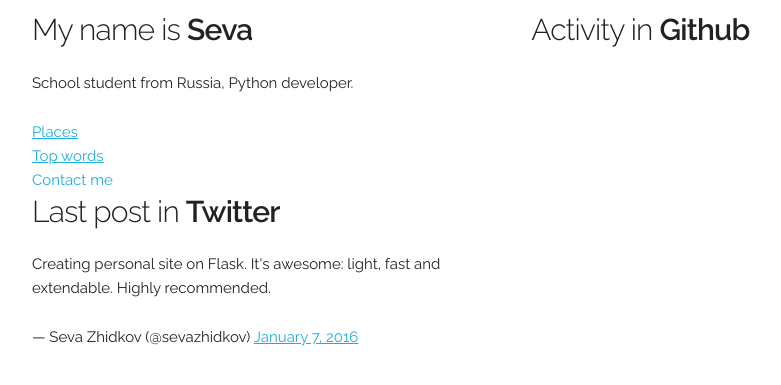
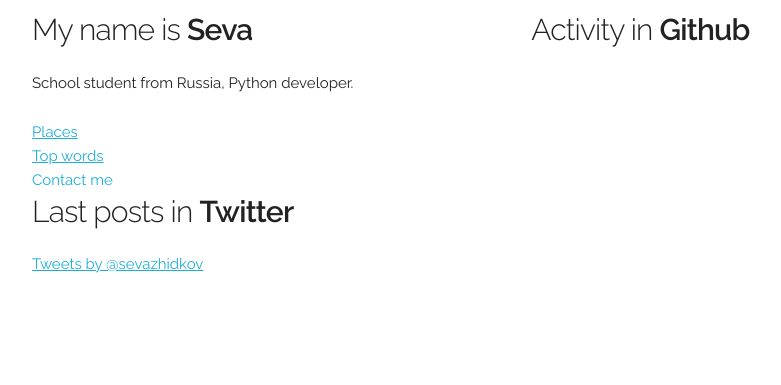
Before and after one commit to Shamoi/sevazhidkov, a Flask app: template app/templates/index.html in a window 1280 px wide. Shown: the part 134-519 px from the top of the page, without its empty margins (128-909 px from the left). Run offline with Flask 2, Linux system fonts and the light colour scheme; the template is opened without the code that fills it, so the values that code supplies are empty; some libraries are stand-ins or nearby versions.

Commit message:
Update twitter widget in main page

```diff
--- a/app/templates/index.html
+++ b/app/templates/index.html
@@ -51,10 +51,8 @@
     </div>
     <div class="row">
       <div class="one-half column" style="margin-top: 0%">
-        <h4>Last post in <b>Twitter</b></h4>
-        <p lang="en" dir="ltr">Creating personal site on Flask. It&#39;s awesome: light, fast and extendable. Highly recommended.</p>&mdash; Seva Zhidkov (@sevazhidkov) <a href="https://twitter.com/sevazhidkov/status/685075517784113152">January 7, 2016</a>
-      </div>
-    </div>
+        <h4>Last posts in <b>Twitter</b></h4>
+<a class="twitter-timeline" href="https://twitter.com/sevazhidkov" data-widget-id="685535455870320643">Tweets by @sevazhidkov</a> <script>!function(d,s,id){var js,fjs=d.getElementsByTagName(s)[0],p=/^http:/.test(d.location)?'http':'https';if(!d.getElementById(id)){js=d.createElement(s);js.id=id;js.src=p+"://platform.twitter.com/widgets.js";fjs.parentNode.insertBefore(js,fjs);}}(document,"script","twitter-wjs");</script>    </div>
   </div>
 
 <!-- End Document
```
